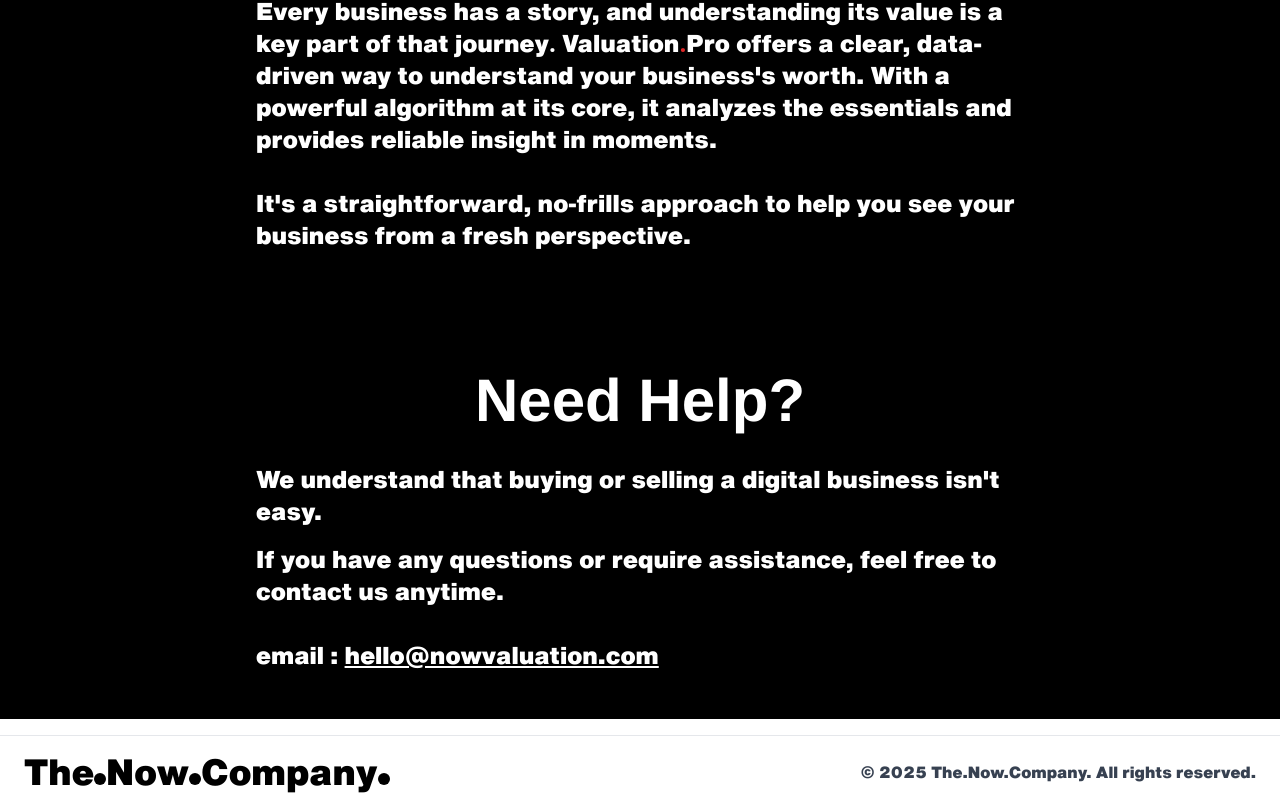
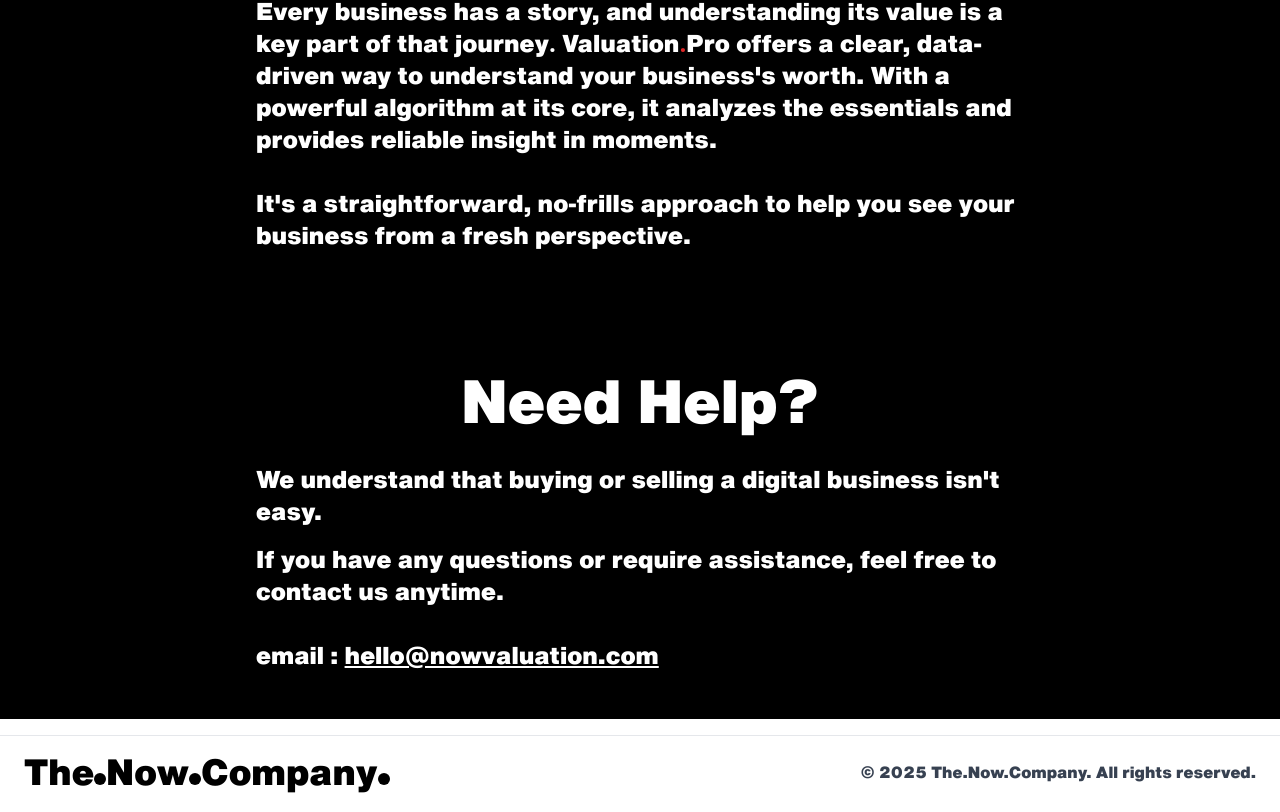
Before and after one commit to remote-cto/now-tnv, a Next.js app: page / in a window 1280 px wide. Shown: the part 729-1541 px from the top of the page. Built offline with nearby package versions, Linux system fonts and the light colour scheme.

Commit message:
font updated

```diff
--- a/app/components/Contact.tsx
+++ b/app/components/Contact.tsx
@@ -4,7 +4,7 @@
   return (
     <div className="bg-black flex flex-col items-center justify-center text-white py-12 px-4 mb-4 font-['helveticanowtext-black-demo']">
       <div className="max-w-3xl w-full text-center space-y-8">
-        <h1 className="text-3xl lg:text-6xl font-extrabold mb-6 font-['Helvetica']">
+        <h1 className="text-3xl lg:text-6xl font-extrabold mb-6 font-['helveticanowtext-black-demo'] ">
           Need Help?
         </h1>
 
```
